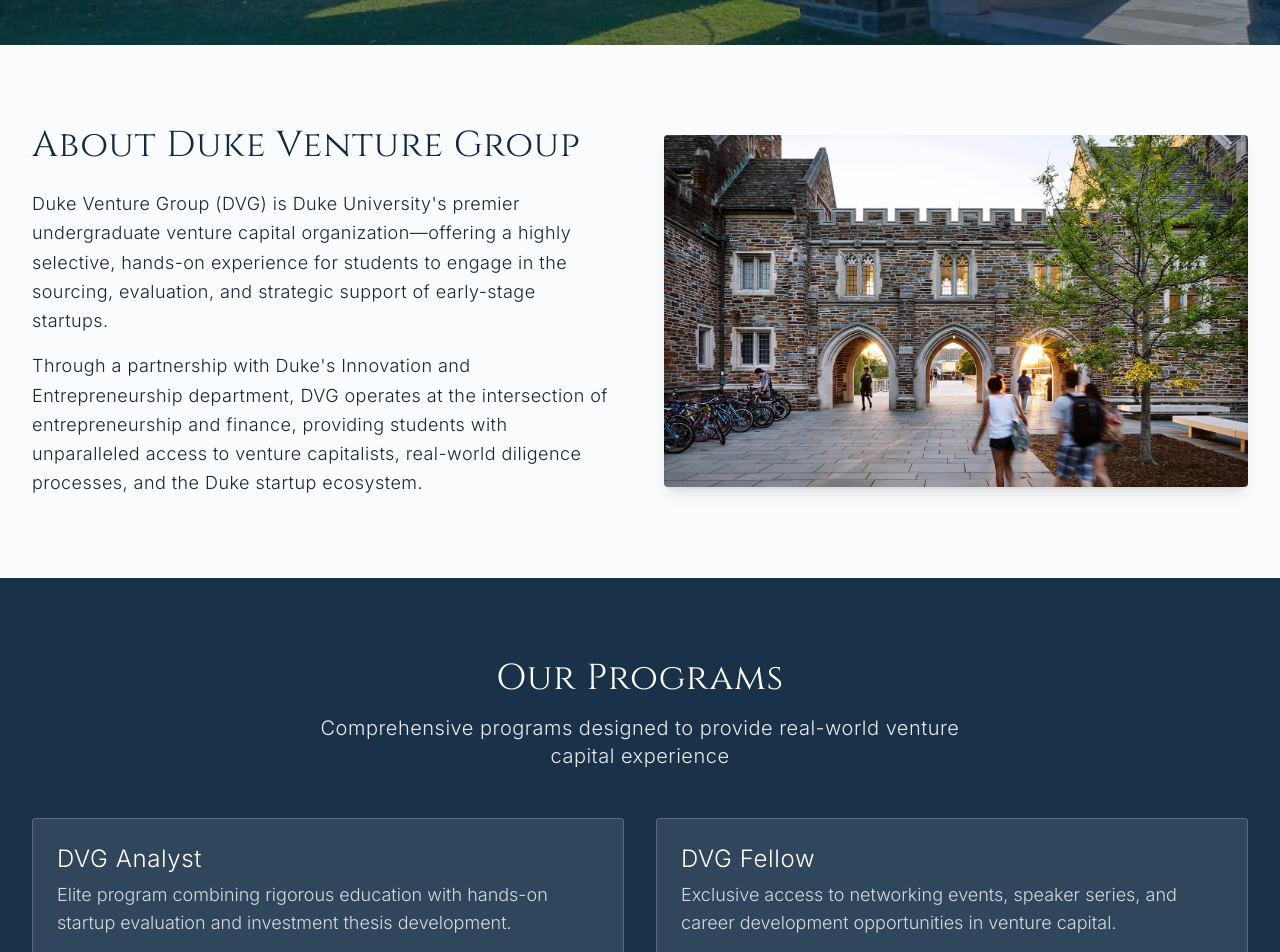
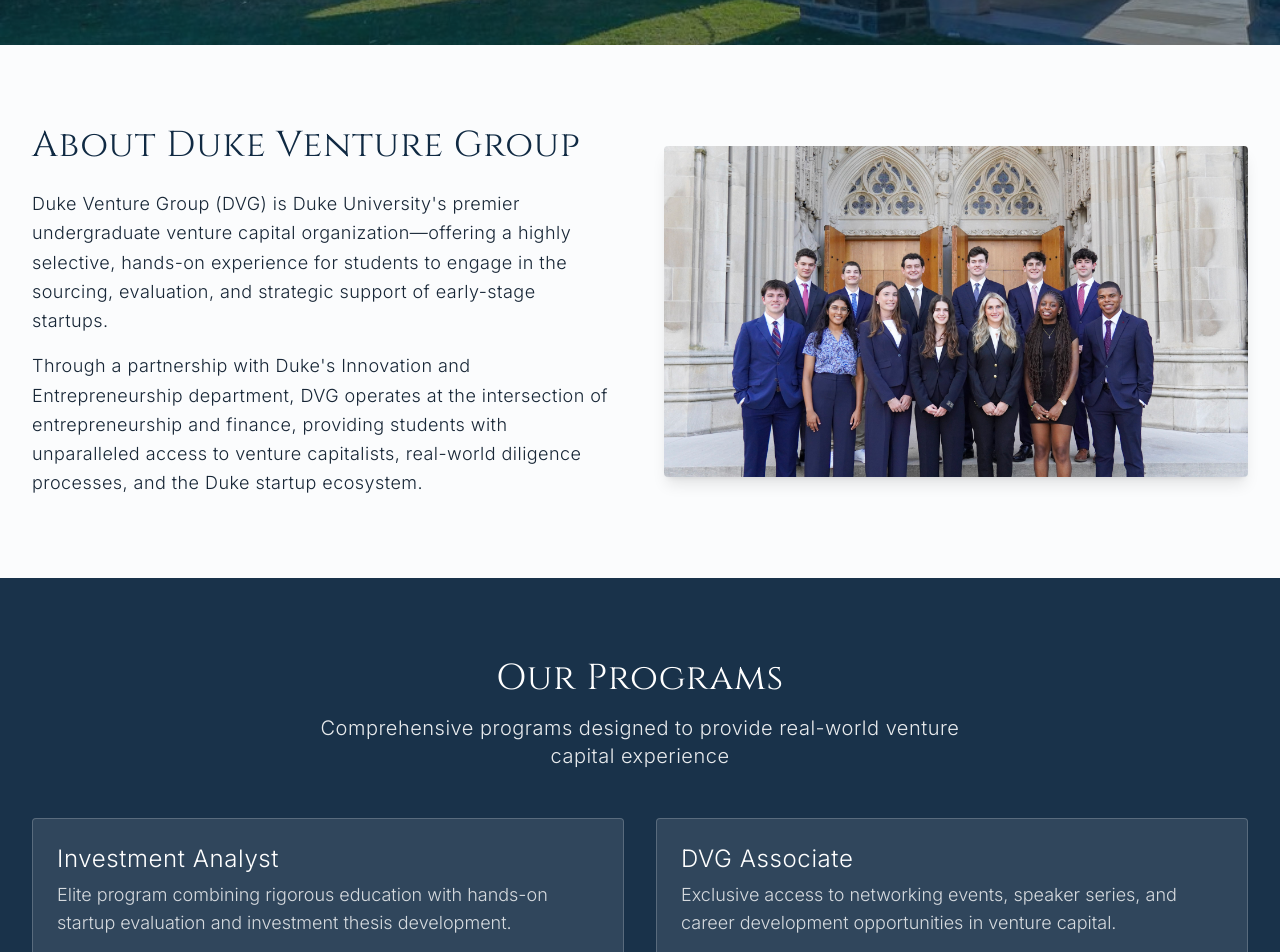
Before and after one commit to GoldinGuy/dvg, a Next.js app: page / in a window 1280 px wide. Shown: the part 660-1612 px from the top of the page. Built offline with nearby package versions, Linux system fonts and the light colour scheme.

Commit message:
update group pic and analyst track names etc

```diff
--- a/components/about.tsx
+++ b/components/about.tsx
@@ -25,10 +25,10 @@ export function About() {
 
           <div className="relative">
             <Image
-              src="/images/about-dvg-new.jpg"
-              alt="Duke University Campus at Evening"
+              src="/images/dvg-group-pic.jpg"
+              alt="Duke Venture Group Picture"
               width={600}
-              height={400}
+              height={500}
               className="shadow-lg"
               style={{ borderRadius: "4px" }}
             />
--- a/components/faq-section.tsx
+++ b/components/faq-section.tsx
@@ -65,7 +65,7 @@ export function FAQSection() {
     {
       question: "What leadership opportunities exist within DVG?",
       answer:
-        "After completing analyst education, members become DVG Fellows and are eligible for deeper involvement. Our leadership structure includes: President – Oversees all operations and external relations, Executive Vice Presidents – Support operations and strategic planning, Vice Presidents – Lead dedicated verticals including Education, Tech, Membership, Finance, and Recruitment. These roles offer Fellows the opportunity to shape the organization's direction, plan events, manage partner relations, and mentor new analysts.",
+        "After completing analyst education, members become DVG Associates and are eligible for deeper involvement. Our leadership structure includes: President – Oversees all operations and external relations, Executive Vice Presidents – Support operations and strategic planning, Vice Presidents – Lead dedicated verticals including Education, Tech, Membership, Finance, and Recruitment. These roles offer Fellows the opportunity to shape the organization's direction, plan events, manage partner relations, and mentor new analysts.",
     },
     {
       question: "How do I apply to be a VP?",
--- a/components/partners.tsx
+++ b/components/partners.tsx
@@ -4,7 +4,7 @@ export function Partners() {
   const partners = [
     {
       name: "Duke Innovation & Entrepreneurship",
-      logo: "/images/partners/duke-i&e.jpg",
+      logo: "/images/partners/duke-i&e.png",
     },
     {
       name: "Duke Capital Partners",
--- a/components/programs-overview.tsx
+++ b/components/programs-overview.tsx
@@ -5,7 +5,7 @@ import Link from "next/link"
 export function ProgramsOverview() {
   const programs = [
     {
-      title: "DVG Analyst",
+      title: "Investment Analyst",
       description:
         "Elite program combining rigorous education with hands-on startup evaluation and investment thesis development.",
       features: [
@@ -21,7 +21,7 @@ export function ProgramsOverview() {
       ],
     },
     {
-      title: "DVG Fellow",
+      title: "DVG Associate",
       description:
         "Exclusive access to networking events, speaker series, and career development opportunities in venture capital.",
       features: [
--- a/components/programs-schedule.tsx
+++ b/components/programs-schedule.tsx
@@ -17,7 +17,7 @@ export function ProgramsSchedule() {
     { date: "11/20", event: "VC Foundations Workshop #5: Cap Tables & The Distribution Waterfall", time: "6:30 PM" },
     { date: "12/4", event: "Speaker Series (Case Studies)", time: "6:30 PM" },
     { date: "12/8", event: "VCIC Internal Competition", time: "6:30 PM" },
-    { date: "12/12", event: "DVG Fellow Initiation", time: "" },
+    { date: "12/12", event: "DVG Associate Initiation", time: "" },
   ]
 
   return (
--- a/components/programs.tsx
+++ b/components/programs.tsx
@@ -5,7 +5,7 @@ import Link from "next/link"
 export function Programs() {
   const programs = [
     {
-      title: "DVG Analyst",
+      title: "Investment Analyst",
       description:
         "Elite program combining rigorous education with hands-on startup evaluation and investment thesis development.",
       features: [
@@ -16,7 +16,7 @@ export function Programs() {
       ],
     },
     {
-      title: "DVG Fellow",
+      title: "DVG Associate",
       description:
         "Exclusive access to networking events, speaker series, and career development opportunities in venture capital.",
       features: [
--- a/components/recruitment-section.tsx
+++ b/components/recruitment-section.tsx
@@ -59,7 +59,7 @@ export function RecruitmentSection() {
     {
       question: "What leadership opportunities exist within DVG?",
       answer:
-        "After completing analyst education, members become DVG Fellows and are eligible for deeper involvement. Our leadership structure includes: President – Oversees all operations and external relations, Executive Vice Presidents – Support operations and strategic planning, Vice Presidents – Lead dedicated verticals including Education, Tech, Membership, Finance, and Recruitment. These roles offer Fellows the opportunity to shape the organization's direction, plan events, manage partner relations, and mentor new analysts.",
+        "After completing analyst education, members become DVG Associates and are eligible for deeper involvement. Our leadership structure includes: President – Oversees all operations and external relations, Executive Vice Presidents – Support operations and strategic planning, Vice Presidents – Lead dedicated verticals including Education, Tech, Membership, Finance, and Recruitment. These roles offer Fellows the opportunity to shape the organization's direction, plan events, manage partner relations, and mentor new analysts.",
     },
     {
       question: "How do I apply to be a VP?",
```
Also changed, not shown: public/images/dvg-group-pic.jpg (added).
